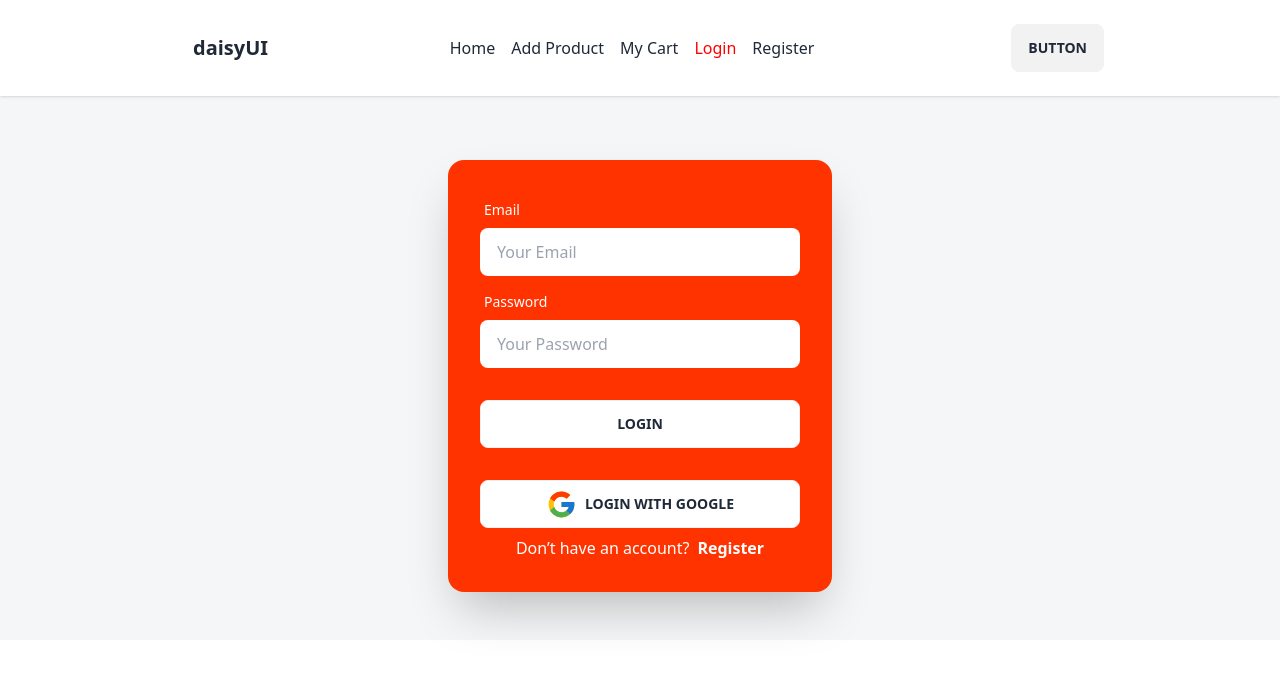
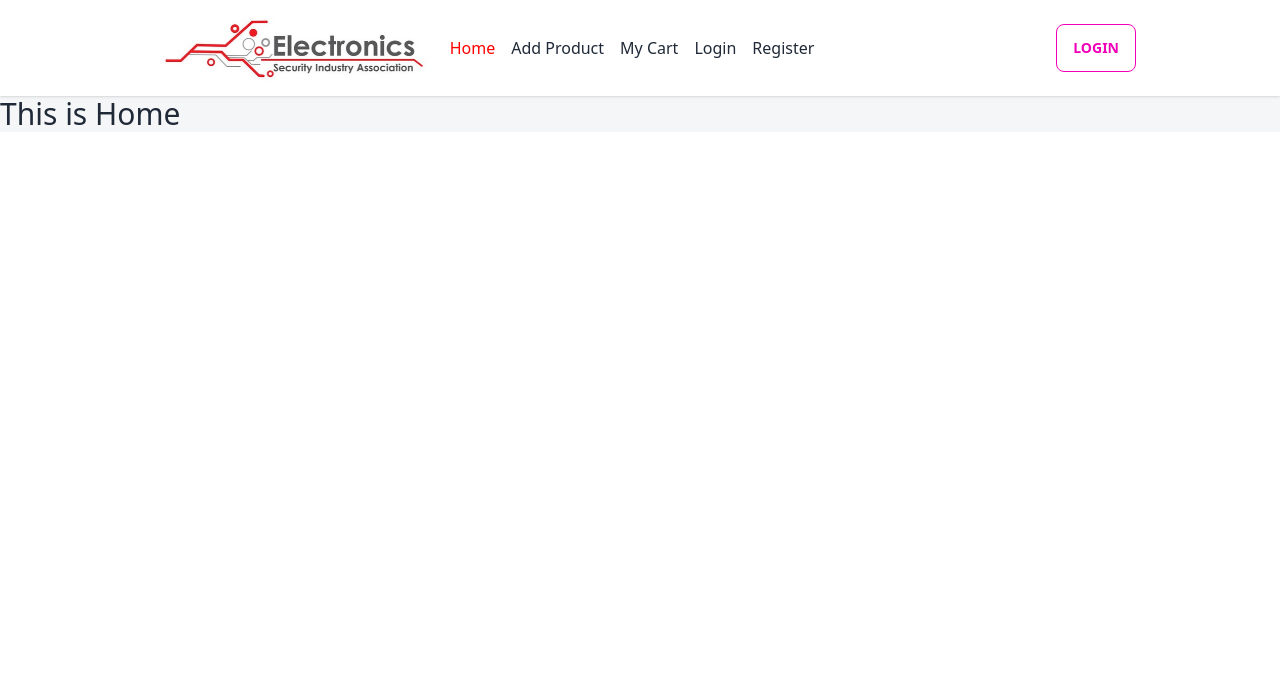
Before and after one commit to rayhanahmedDev/brand-shop-client-side, a React (Vite) app: page / in a window 1280 px wide. Before the commit this address led to /login. Shown: the top 678 px of the page. Built offline with nearby package versions, Linux system fonts and the light colour scheme; no server answers.

Commit message:
show the user name, profile picture and logout button on the navber

```diff
--- a/src/Pages/Navber.jsx
+++ b/src/Pages/Navber.jsx
@@ -1,7 +1,19 @@
-import { NavLink } from "react-router-dom";
+import { Link, NavLink } from "react-router-dom";
 import './Navber.css'
+import { useContext } from "react";
+import { AuthContext } from "../Router/AuthProvider";
+import '../../public/logo.jpg'
 
 const Navber = () => {
+
+    const {user,logOut} = useContext(AuthContext)
+
+    const handleLogOut = ()=>{
+        logOut()
+        .then()
+        .catch()
+    }
+
     const links = <>
     <li><NavLink className='mr-4' to='/'>Home</NavLink></li>
     <li><NavLink className='mr-4' to='/addproduct'> Add Product</NavLink></li>
@@ -11,7 +23,7 @@ const Navber = () => {
 
     </>
     return (
-        <div className="navbar bg-[#FFFFFF] shadow md:px-44 py-6">
+        <div className="navbar bg-[#FFFFFF] shadow md:px-36">
             <div className="navbar-start">
                 <div className="dropdown">
                     <label tabIndex={0} className="btn btn-ghost lg:hidden">
@@ -21,7 +33,7 @@ const Navber = () => {
                         {links}
                     </ul>
                 </div>
-                <a className="btn btn-ghost normal-case text-xl">daisyUI</a>
+               <img className="h-20" src="logo.jpg" alt="" />
             </div>
             <div className="navbar-center hidden lg:flex">
                 <ul className="menu-horizontal px-1">
@@ -29,8 +41,27 @@ const Navber = () => {
                 </ul>
             </div>
             <div className="navbar-end">
-                <a className="btn">Button</a>
-            </div>
+                   {
+                     user?.email ? <div className="dropdown dropdown-end">
+                     <label tabIndex={0} className="btn btn-ghost btn-circle avatar">
+                         <div className="w-16 rounded-full">
+                             <img src={user.photoURL} />
+                         </div>
+                     </label>
+                     <ul tabIndex={0} className="menu menu-sm dropdown-content mt-3 z-[1] p-2 shadow bg-base-100 rounded-box w-52">
+                         <li>
+                         <button className="btn btn-sm my-2 bg-[#FF3300] text-white">{user.displayName}</button>
+                         </li>
+                         <li>
+                             <button onClick={handleLogOut} className="btn btn-sm bg-[#FF3300] text-white">Logout</button>
+
+                         </li>
+                     </ul>
+                 </div>
+                     :
+                     <Link to='/login'><button onClick={handleLogOut} className="btn btn-outline btn-secondary">Login</button></Link>
+                   }
+                </div>
         </div>
     );
 };
--- a/src/Router/AuthProvider.jsx
+++ b/src/Router/AuthProvider.jsx
@@ -1,6 +1,6 @@
 import { createContext, useEffect, useState } from "react";
 import PropTypes from 'prop-types';
-import { GoogleAuthProvider, createUserWithEmailAndPassword, getAuth, onAuthStateChanged, signInWithEmailAndPassword, signInWithPopup } from "firebase/auth";
+import { GoogleAuthProvider, createUserWithEmailAndPassword, getAuth, onAuthStateChanged, signInWithEmailAndPassword, signInWithPopup, signOut } from "firebase/auth";
 import app from "../Firebase/firebase.config";
 
 const auth = getAuth(app);
@@ -45,12 +45,20 @@ const AuthProvider = ({children}) => {
         return signInWithEmailAndPassword(auth,email,password)
     }
 
+    // log out
+
+    const logOut = ()=>{
+        setLoading(true)
+        return signOut(auth)
+    }
+
    const authInfo ={
     user,
     loading,
     googleLogin,
     createUser,
     signIn,
+    logOut
     }
     return (
         <AuthContext.Provider value={authInfo}>
--- a/src/main.jsx
+++ b/src/main.jsx
@@ -24,7 +24,7 @@ const router = createBrowserRouter([
     children:[
       {
         path:'/',
-        element:<PrivateRoute><Home></Home></PrivateRoute>
+        element:<Home></Home>
       },
       {
         path:'/login',
@@ -36,7 +36,7 @@ const router = createBrowserRouter([
       },
       {
         path:'/addproduct',
-        element:<AddProduct></AddProduct>
+        element:<PrivateRoute><AddProduct></AddProduct></PrivateRoute>
       },
       {
         path:'/mycart',
```
Also changed, not shown: public/logo.jpg (added).
